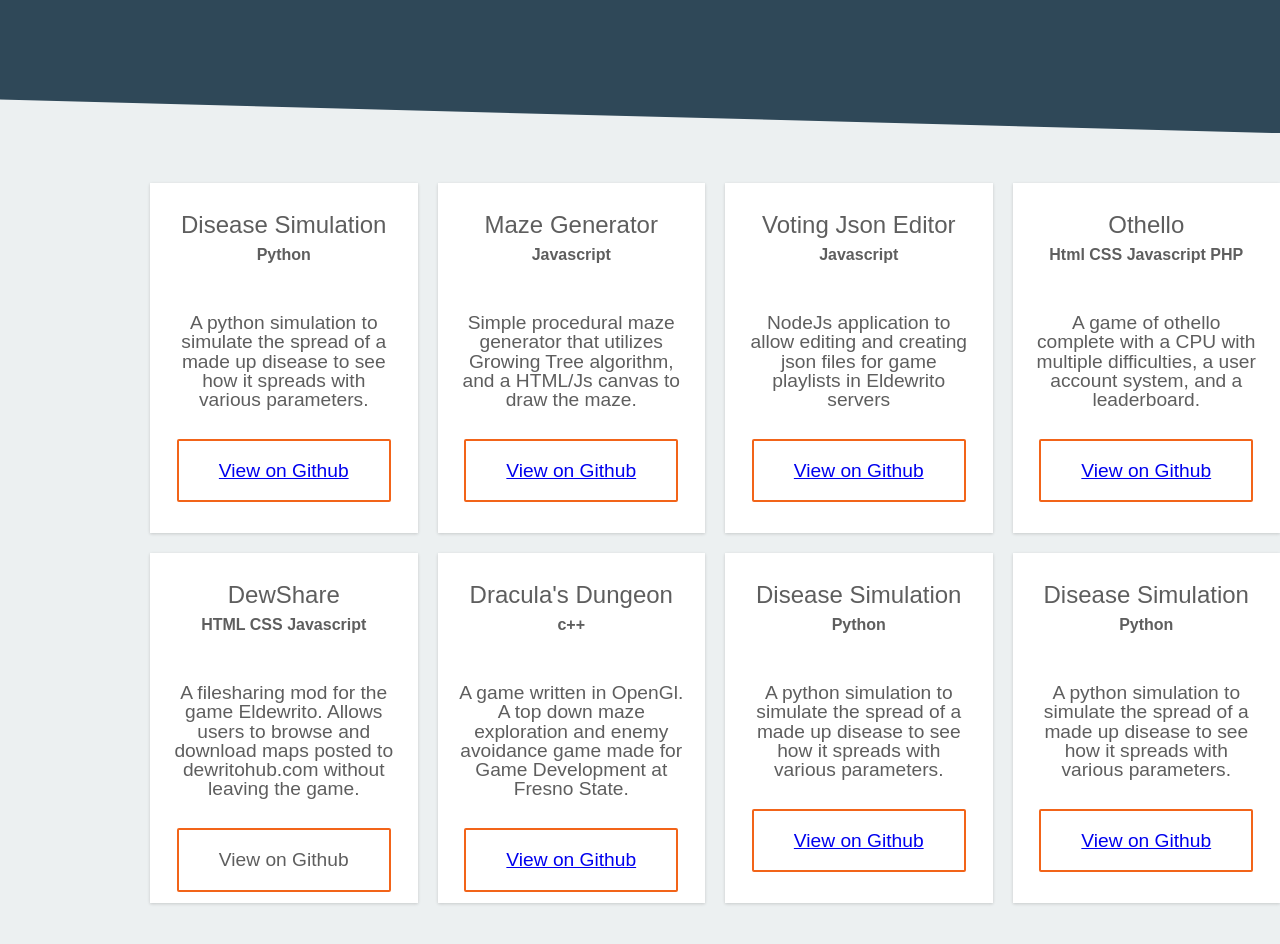
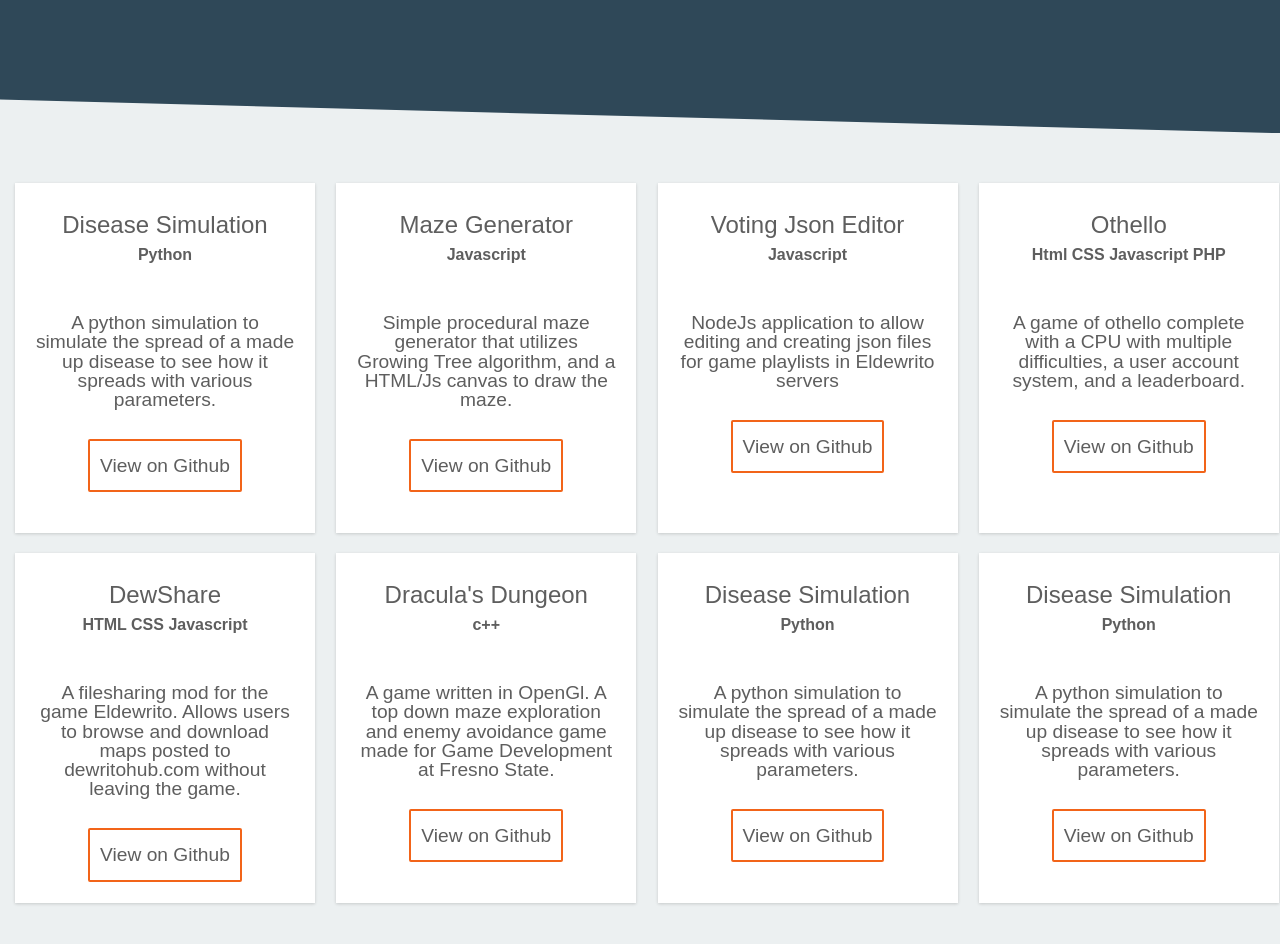
Before and after one commit to ChristianVaughn/Old-Portfolio, a plain HTML site: page projects/index.html in a window 1280 px wide. Shown: the part 540-1484 px from the top of the page. Drawn offline with Linux system fonts and the light colour scheme.

Commit message:
Random CSS change

```diff
--- a/css/style.css
+++ b/css/style.css
@@ -176,9 +176,11 @@ ul li a:hover::after {
     grid-template-columns: repeat(4, 1fr);
     grid-gap: 20px;
     grid-auto-rows: minmax(100px, auto);
-    padding-left: 150px;
+    padding-left: 15px;
     padding-top: 50px;
     padding-bottom: 50px;
+
+
 }
 
 .grid-cell {
@@ -221,7 +223,7 @@ article>p {
     margin-top: 10px;
     text-align: center;
     font-size: 1.2rem;
-    padding: 20px 40px;
+    padding: 15px 10px;
     display: inline-block;
     cursor: pointer;
     font-family: "Rubik", "Arial", sans-serif;
@@ -231,6 +233,8 @@ article>p {
     border-style: solid;
     border-width: 2px;
     border-radius: 2px;
+    text-decoration: none;
+    color: inherit;
 }
 
 .card-button:hover {
```
